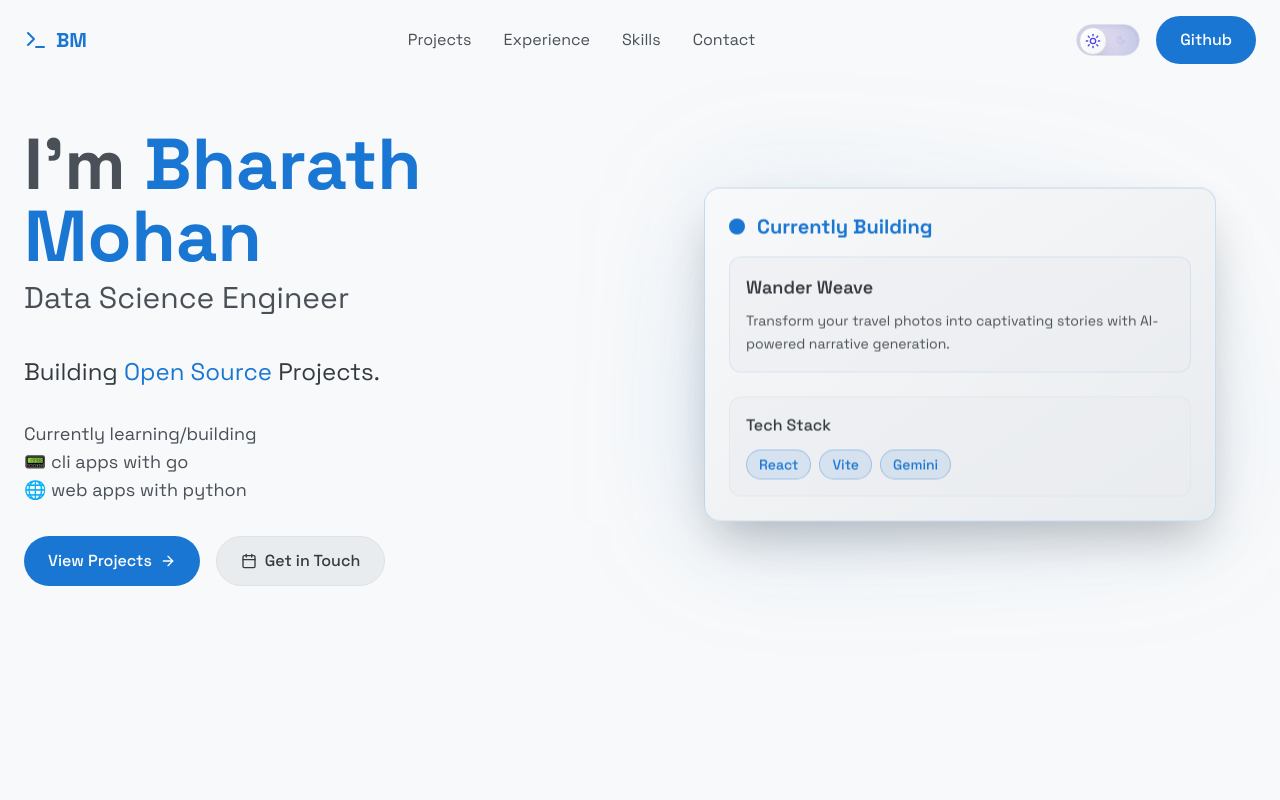
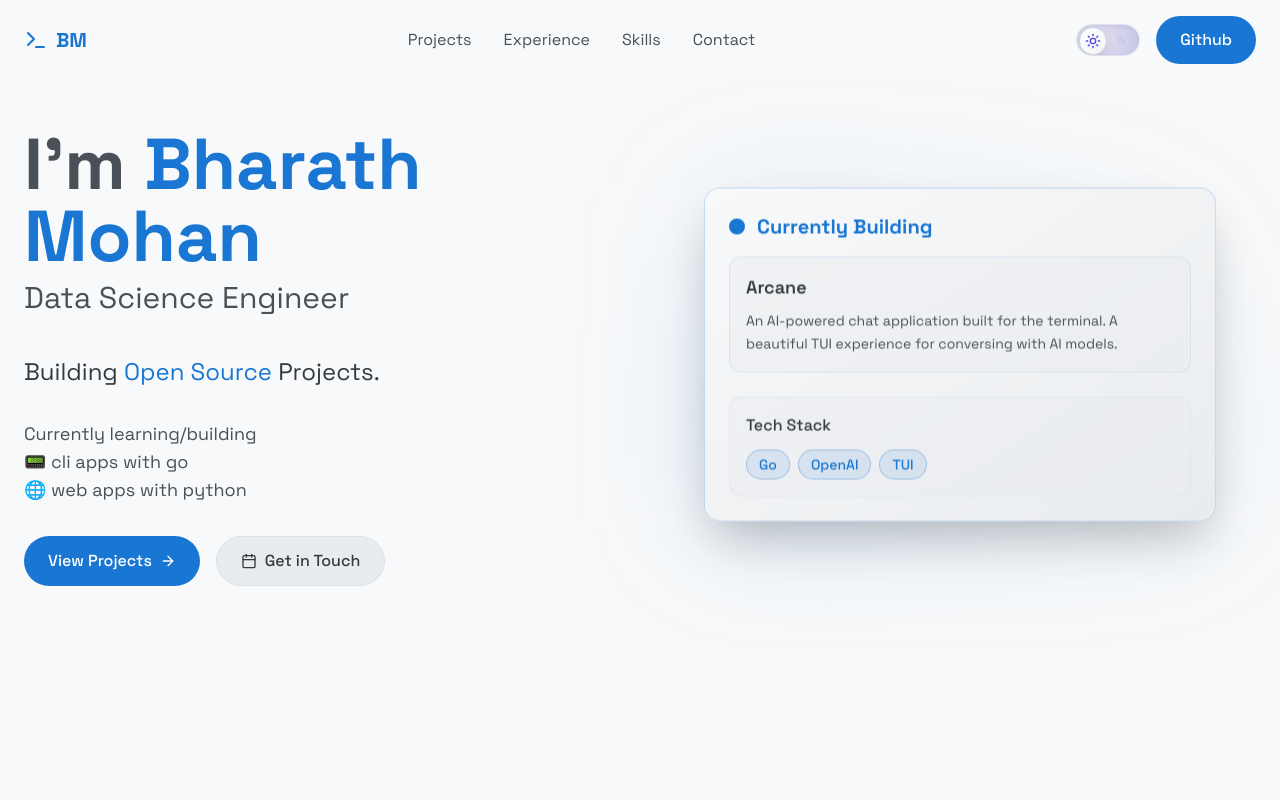
Before and after one commit to bm611/portfolio, a React (Vite) app: page / in a window 1280 px wide. Shown: the top 800 px of the page. Built offline with nearby package versions, Linux system fonts and the light colour scheme.

Commit message:
Update Currently Building to Arcane and fix tech stack tags
Co-authored-by: factory-droid[bot] <138933559+factory-droid[bot]@users.noreply.github.com>

```diff
--- a/src/components/Hero.tsx
+++ b/src/components/Hero.tsx
@@ -120,11 +120,11 @@ const Hero: React.FC = () => {
                   <div className="space-y-4">
                     <div className="p-4 bg-light-300/50 dark:bg-dark-800/50 rounded-xl border border-primary-light/10 dark:border-neon/10">
                       <h4 className="text-lg font-semibold text-light-800 dark:text-light-100 mb-2">
-                        Wander Weave
+                        Arcane
                       </h4>
                       <p className="text-light-700 dark:text-light-300 text-sm leading-relaxed">
-                        Transform your travel photos into captivating stories
-                        with AI-powered narrative generation.
+                        An AI-powered chat application built for the terminal. A
+                        beautiful TUI experience for conversing with AI models.
                       </p>
                     </div>
                   </div>
@@ -137,13 +137,13 @@ const Hero: React.FC = () => {
                     </div>
                     <div className="flex flex-wrap gap-2">
                       <span className="bg-primary-light/10 dark:bg-gradient-to-r dark:from-neon/20 dark:to-green-400/20 border border-primary-light/30 dark:border-neon/30 px-3 py-1 rounded-full text-sm text-primary-light dark:text-neon font-medium">
-                        React
+                        Go
                       </span>
                       <span className="bg-primary-light/10 dark:bg-gradient-to-r dark:from-neon/20 dark:to-green-400/20 border border-primary-light/30 dark:border-neon/30 px-3 py-1 rounded-full text-sm text-primary-light dark:text-neon font-medium">
-                        Vite
+                        OpenAI
                       </span>
                       <span className="bg-primary-light/10 dark:bg-gradient-to-r dark:from-neon/20 dark:to-green-400/20 border border-primary-light/30 dark:border-neon/30 px-3 py-1 rounded-full text-sm text-primary-light dark:text-neon font-medium">
-                        Gemini
+                        TUI
                       </span>
                     </div>
                   </div>
--- a/src/components/Projects.tsx
+++ b/src/components/Projects.tsx
@@ -25,7 +25,7 @@ const projectData: Project[] = [
     description:
       "An AI-powered chat application built for the terminal. A beautiful TUI experience for conversing with AI models.",
     image: arcane,
-    tags: ["Python", "TUI", "AI", "Terminal"],
+    tags: ["Go", "TUI", "OpenAI", "Terminal"],
     github_url: "https://github.com/bm611/arcane",
     live_url: "",
   },
```
